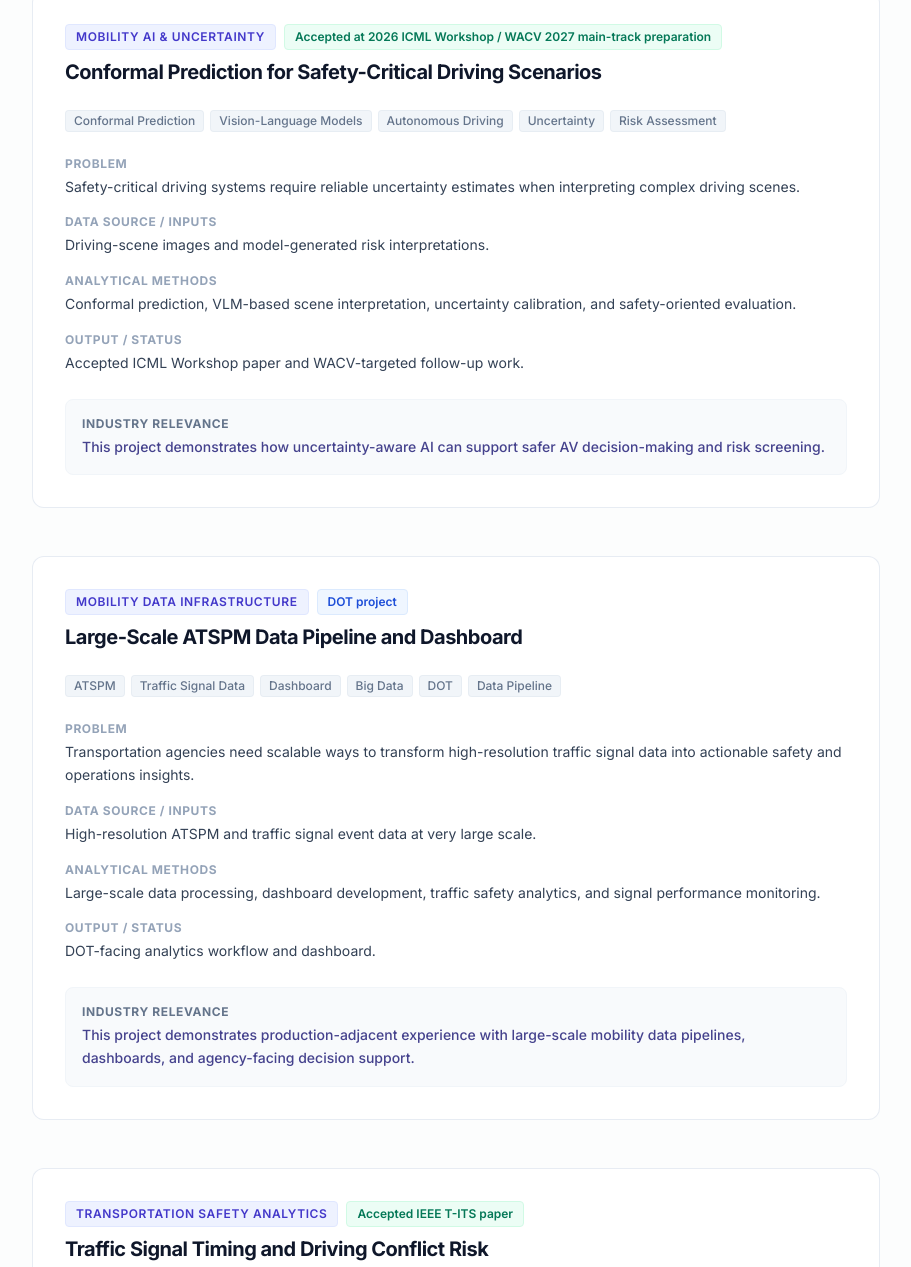
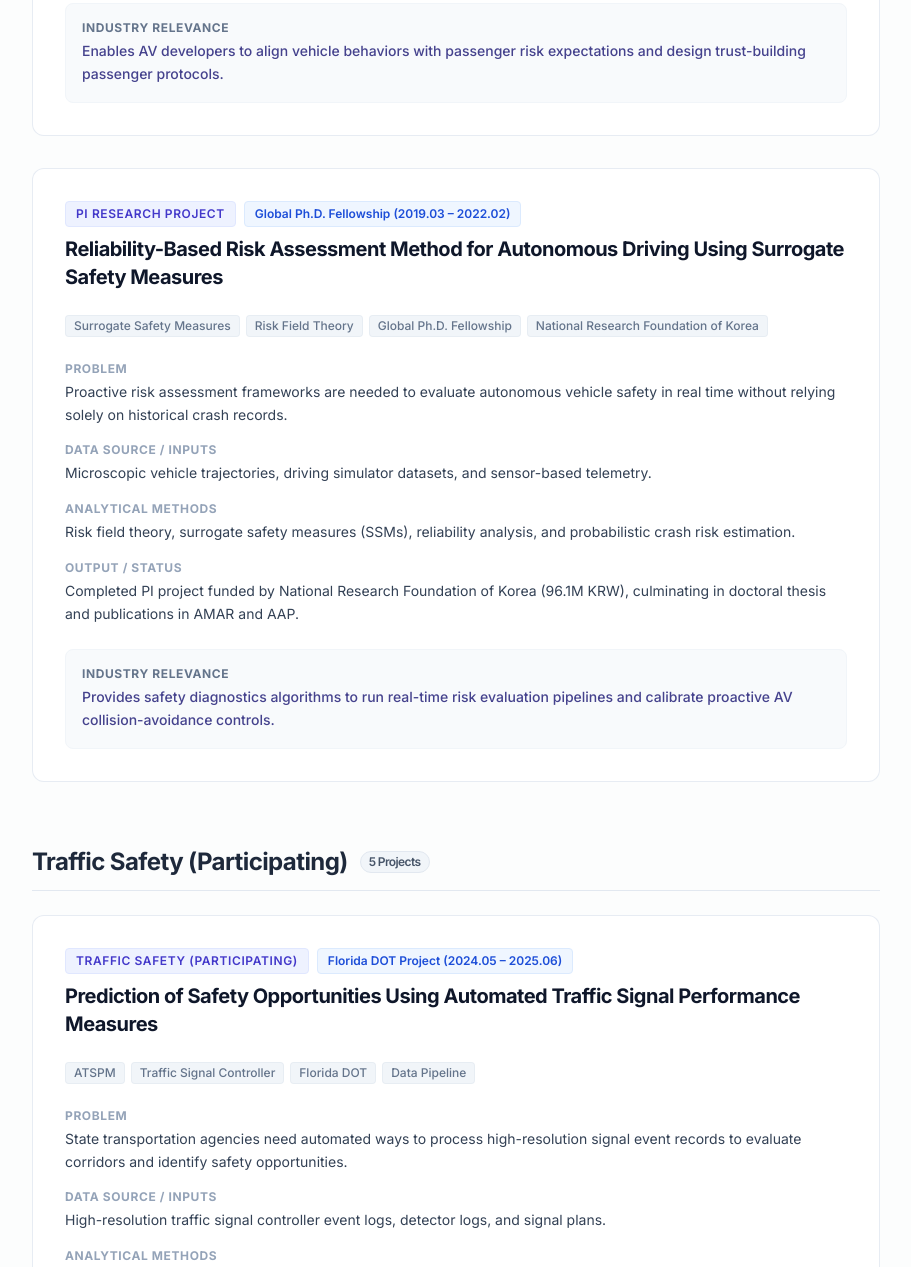
Before and after one commit to YangJunJoo/YangJunSite, an Astro site: page /YangJunSite/projects in a window 1280 px wide. Shown: the part 919-2186 px from the top of the page, without its empty margins (184-1095 px from the left). Built offline with nearby package versions, Linux system fonts and the light colour scheme; Astro itself is replaced by a stand-in of ours.

Commit message:
Update projects, profile, skills, and experience to align with CV

```diff
--- a/src/content/profile.yaml
+++ b/src/content/profile.yaml
@@ -1,7 +1,7 @@
 name: "Yang-Jun Joo, Ph.D."
-title: "Yang-Jun Joo, Ph.D. | Autonomous Driving Safety & Mobility AI"
-headline: "Autonomous Driving Safety · Mobility AI · Large-Scale Traffic Data Analytics"
-summary: "I develop data-driven methods to evaluate driving risk, identify safety-critical scenarios, and support safer autonomous and connected mobility systems. My work combines traffic safety, large-scale mobility data, machine learning, vision-language models, and uncertainty-aware prediction."
+title: "Yang-Jun Joo, Ph.D. | Autonomous Driving Safety & Mobility Data Analytics"
+headline: "Autonomous Driving Safety Evaluation · Conformal Prediction · Traffic Safety Analytics"
+summary: "I develop data-driven methods to evaluate driving safety, calibrate AI/ML uncertainty, and analyze large-scale mobility datasets. My research combines traffic safety engineering, deep learning (including vision-language models), conformal prediction, and big data pipelines to support safer connected and automated transportation systems."
 location: "Orlando, FL (Open to Remote / Relocation)"
 socials:
   cv: "/YangJunJoo_CV.pdf"
@@ -10,11 +10,11 @@ socials:
   email: "mailto:yangjunjoo.phd@gmail.com"
   github: "https://github.com/YangJunJoo"
 focus_areas:
-  - title: "Autonomous Driving Safety"
-    description: "Developing human-aligned and uncertainty-aware driving risk metrics to identify and evaluate safety-critical scenarios for next-generation autonomous vehicle systems."
-  - title: "Mobility AI & Vision-Language Models"
-    description: "Applying state-of-the-art vision-language models and deep learning to interpret complex traffic scenes, improve scenario understanding, and automate safety analytics."
-  - title: "Large-Scale Traffic Data Analytics"
-    description: "Designing end-to-end data pipelines for high-resolution traffic signal controller data (ATSPM) and telemetry data to generate operational insights and safety evaluations."
-  - title: "Transportation Risk & Insurance Analytics"
-    description: "Connecting infrastructure performance data, statistical driving conflict risk modeling, and predictive safety indicators to support insurance underwriting and risk modeling."
+  - title: "Autonomous Driving Safety Evaluation"
+    description: "Developing human-aligned risk perception metrics and evaluating driverless AV passenger risk judgment using naturalistic videos and surveys."
+  - title: "Uncertainty Calibration & VLMs"
+    description: "Applying conformal prediction to calibrate vision-language models (VLM) for driving scene QA, ensuring reliable confidence bounds in safety-critical settings."
+  - title: "Large-Scale Mobility Data Pipelines"
+    description: "Designing spatial-temporal data workflows and dashboards to process high-resolution traffic signal logs (ATSPM) and vehicle telemetry."
+  - title: "Traffic Safety & Risk Analytics"
+    description: "Utilizing risk field theory and surrogate safety measures (SSMs) to model rear-end conflicts and identify micro-level safety hotspots."
--- a/src/content/projects.yaml
+++ b/src/content/projects.yaml
@@ -1,79 +1,223 @@
-- title: "Autonomous Driving Risk Perception with VLMs"
-  category: "Autonomous Driving Safety"
-  status: "IEEE T-ITS revision / WACV-targeted work"
+- title: "Assessing Perceived Risk Of Autonomous Vehicle Passengers Using Dashcam Crash Video"
+  category: "PI Research Project"
+  status: "Sejong Science Fellowship (2024.09 – 2025.08)"
   featured: true
   tags:
     - "Autonomous Driving"
-    - "Vision-Language Models"
     - "Perceived Risk"
-    - "Safety Evaluation"
-    - "Survey"
-  problem: "Autonomous driving systems need better ways to identify and evaluate safety-critical driving scenarios."
-  data: "Driving-scene images, survey responses, perceived-risk ratings, and model-generated scene interpretations."
-  methods: "Vision-language models, perceived risk modeling, survey-based validation, and uncertainty-aware evaluation."
-  output: "IEEE T-ITS revision and WACV-targeted manuscript."
-  industry_relevance: "This project supports AV safety evaluation by connecting human risk perception, model interpretation, and uncertainty-aware decision support."
+    - "Dashcam Video Analysis"
+    - "Sejong Science Fellowship"
+    - "National Research Foundation of Korea"
+  problem: "Autonomous driving systems need to align with human risk perception in near-miss and safety-critical scenarios to improve passenger trust."
+  data: "Naturalistic driving/crash dashcam videos, passenger survey responses, and risk ratings."
+  methods: "Surveys, perceived risk modeling, regression models, and statistical comparison between AV and human-driven vehicle scenarios."
+  output: "Completed PI project funded by National Research Foundation of Korea (73.5M KRW), yielding publication manuscripts (under 1st revision at IEEE T-ITS)."
+  industry_relevance: "Enables AV developers to align vehicle behaviors with passenger risk expectations and design trust-building passenger protocols."
 
-- title: "Conformal Prediction for Safety-Critical Driving Scenarios"
-  category: "Mobility AI & Uncertainty"
-  status: "Accepted at 2026 ICML Workshop / WACV 2027 main-track preparation"
+- title: "Reliability-Based Risk Assessment Method for Autonomous Driving Using Surrogate Safety Measures"
+  category: "PI Research Project"
+  status: "Global Ph.D. Fellowship (2019.03 – 2022.02)"
   featured: true
   tags:
-    - "Conformal Prediction"
-    - "Vision-Language Models"
-    - "Autonomous Driving"
-    - "Uncertainty"
-    - "Risk Assessment"
-  problem: "Safety-critical driving systems require reliable uncertainty estimates when interpreting complex driving scenes."
-  data: "Driving-scene images and model-generated risk interpretations."
-  methods: "Conformal prediction, VLM-based scene interpretation, uncertainty calibration, and safety-oriented evaluation."
-  output: "Accepted ICML Workshop paper and WACV-targeted follow-up work."
-  industry_relevance: "This project demonstrates how uncertainty-aware AI can support safer AV decision-making and risk screening."
+    - "Surrogate Safety Measures"
+    - "Risk Field Theory"
+    - "Global Ph.D. Fellowship"
+    - "National Research Foundation of Korea"
+  problem: "Proactive risk assessment frameworks are needed to evaluate autonomous vehicle safety in real time without relying solely on historical crash records."
+  data: "Microscopic vehicle trajectories, driving simulator datasets, and sensor-based telemetry."
+  methods: "Risk field theory, surrogate safety measures (SSMs), reliability analysis, and probabilistic crash risk estimation."
+  output: "Completed PI project funded by National Research Foundation of Korea (96.1M KRW), culminating in doctoral thesis and publications in AMAR and AAP."
+  industry_relevance: "Provides safety diagnostics algorithms to run real-time risk evaluation pipelines and calibrate proactive AV collision-avoidance controls."
 
-- title: "Large-Scale ATSPM Data Pipeline and Dashboard"
-  category: "Mobility Data Infrastructure"
-  status: "DOT project"
+- title: "Network Level Proactive Traffic Operations Indicator (NPTOI) Using Artificial Intelligence (AI) and Connected Vehicle Data Integration"
+  category: "Artificial Intelligence (Participating)"
+  status: "Active Research Project (2025.05 – Present)"
   featured: true
   tags:
-    - "ATSPM"
-    - "Traffic Signal Data"
-    - "Dashboard"
-    - "Big Data"
-    - "DOT"
-    - "Data Pipeline"
-  problem: "Transportation agencies need scalable ways to transform high-resolution traffic signal data into actionable safety and operations insights."
-  data: "High-resolution ATSPM and traffic signal event data at very large scale."
-  methods: "Large-scale data processing, dashboard development, traffic safety analytics, and signal performance monitoring."
-  output: "DOT-facing analytics workflow and dashboard."
-  industry_relevance: "This project demonstrates production-adjacent experience with large-scale mobility data pipelines, dashboards, and agency-facing decision support."
+    - "Connected Vehicles"
+    - "Artificial Intelligence"
+    - "Traffic State Prediction"
+    - "Spatiotemporal Transformer"
+  problem: "Urban transportation networks lack proactive indicators that forecast traffic states and systems performance in real time using sparse connected vehicle telemetry."
+  data: "High-resolution connected vehicle trajectories, speed grids, and weather data."
+  methods: "Spatiotemporal transformers (e.g., MMCAformer), cross-attention fusion, and deep learning for traffic state forecasting."
+  output: "Active research project yielding manuscripts under review at IEEE T-ITS and TRB."
+  industry_relevance: "Provides traffic management centers and fleet routing systems with highly accurate network-wide traffic and speed predictions."
 
-- title: "Traffic Signal Timing and Driving Conflict Risk"
-  category: "Transportation Safety Analytics"
-  status: "Accepted IEEE T-ITS paper"
+- title: "Prediction of Safety Opportunities Using Automated Traffic Signal Performance Measures"
+  category: "Traffic Safety (Participating)"
+  status: "Florida DOT Project (2024.05 – 2025.06)"
   featured: false
   tags:
-    - "Traffic Signal"
-    - "Safety Analytics"
-    - "Conflict Risk"
-    - "Rear-End Risk"
-    - "Smart Mobility"
-  problem: "Traffic signal timing can shape driving risk, but agencies need data-driven evidence to understand when and where safety risks emerge."
-  data: "Traffic signal event data, detector data, and safety conflict measures."
-  methods: "Statistical modeling, signal performance analytics, and risk assessment."
-  output: "Accepted IEEE T-ITS publication."
-  industry_relevance: "This project shows how infrastructure data can be used to evaluate and improve road safety outcomes."
+    - "ATSPM"
+    - "Traffic Signal Controller"
+    - "Florida DOT"
+    - "Data Pipeline"
+  problem: "State transportation agencies need automated ways to process high-resolution signal event records to evaluate corridors and identify safety opportunities."
+  data: "High-resolution traffic signal controller event logs, detector logs, and signal plans."
+  methods: "Large-scale data processing pipelines, performance measure computations (ATSPM), and dashboard-facing safety analytics."
+  output: "Completed FDOT-sponsored research project (2024–2025) and agency-facing analytical dashboard."
+  industry_relevance: "Demonstrates capability in building scalable data pipelines that convert raw hardware event logs into actionable agency decisions."
 
-- title: "VLM-Based Workflow Automation for Transportation Safety"
-  category: "AI Workflow Automation"
-  status: "Manuscript in preparation"
+- title: "Development of Infrastructure Information Integration and Management Technology for Real-Time Traffic Safety Facilities"
+  category: "Traffic Safety (Participating)"
+  status: "Korean National Police Agency Project (2021.04 – 2024.03)"
   featured: false
   tags:
-    - "Vision-Language Models"
-    - "Workflow Automation"
-    - "Transportation Safety"
-    - "Applied AI"
-  problem: "Transportation safety analysis often requires time-consuming manual interpretation of visual and textual data."
-  data: "Transportation safety data, image-based driving scenarios, and structured analytical outputs."
-  methods: "VLM-based workflow automation, structured prompting, automated interpretation, and validation."
-  output: "IEEE T-ITS-targeted manuscript in preparation."
-  industry_relevance: "This project demonstrates how AI agents and VLMs can improve the scalability of safety analytics workflows."
+    - "Smart Mobility"
+    - "Infrastructure Integration"
+    - "Traffic Safety Facilities"
+    - "National Police Agency"
+  problem: "Integrating and managing diverse traffic safety facility data in real time is critical to support cooperative traffic control strategies and connected vehicle deployments."
+  data: "Traffic safety facility status logs, real-time control metrics, and detector feeds."
+  methods: "System architecture design, database management, and information integration frameworks."
+  output: "Completed research deliverables, guidelines, and technical reports delivered to the Korean National Police Agency."
+  industry_relevance: "Demonstrates experience in managing large-scale public infrastructure database systems and smart city integrations."
+
+- title: "Development information and operating management technologies for introducing cooperative traffic control strategy for introducing cooperative traffic control strategies"
+  category: "Traffic Safety (Participating)"
+  status: "Korean National Police Agency Project (2021.04 – 2024.03)"
+  featured: false
+  tags:
+    - "Cooperative Control"
+    - "Smart Mobility"
+    - "Traffic Operations"
+    - "National Police Agency"
+  problem: "Establishing cooperative traffic control frameworks for connected environments to safely manage mixed traffic of human-driven and automated vehicles."
+  data: "Signal timing plans, simulator-based traffic logs, and cooperative vehicle telemetry."
+  methods: "Multi-agent coordination, signal optimization models, and microscopic traffic simulation."
+  output: "Completed research deliverables, system models, and guidelines for cooperative traffic control."
+  industry_relevance: "Supports the deployment of cooperative intelligent transport systems (C-ITS) and vehicle-to-infrastructure (V2I) safety integrations."
+
+- title: "Development of Proactive Safety Support System for Vulnerable Pedestrians based on Big Data Analysis of Pedestrian Behavior Using Video Monitoring Technology"
+  category: "Traffic Safety (Participating)"
+  status: "Seoul Business Agency Project (2017.12 – 2018.11)"
+  featured: false
+  tags:
+    - "Pedestrian Safety"
+    - "Video Monitoring"
+    - "Big Data"
+    - "Seoul Business Agency"
+  problem: "High pedestrian crash rates at urban crosswalks necessitate proactive monitoring and warning systems to detect near-miss conflicts before crashes occur."
+  data: "Video monitoring streams, pedestrian tracking logs, and vehicle approach speeds."
+  methods: "Video-based pedestrian detection, trajectory tracking, behavior pattern analysis, and conflict risk estimation."
+  output: "Completed research project delivering proactive warning algorithms and pedestrian risk assessment guidelines."
+  industry_relevance: "Highly relevant for developing advanced driver assistance systems (ADAS) and V2X warning protocols for vulnerable road users (VRUs)."
+
+- title: "Development of EEMD Application Based on Traffic Collision Frequency Simulation for Detecting High Collision Concentration Location"
+  category: "Traffic Safety (Participating)"
+  status: "MSIT / KAIA Project (2017.06 – 2018.06)"
+  featured: false
+  tags:
+    - "EEMD"
+    - "Collision Simulation"
+    - "Hotspot Identification"
+    - "Ministry of Science & ICT"
+  problem: "Traditional crash hotspot identification methods are reactive, rely on sparse crash histories, and suffer from regression-to-the-mean biases."
+  data: "Historical crash records, regional roadway geometry datasets, and simulated collision frequencies."
+  methods: "Ensemble Empirical Mode Decomposition (EEMD), spatial statistics, and traffic collision frequency simulation."
+  output: "Completed research project yielding non-stationary spatial analysis algorithms for hotspot identification."
+  industry_relevance: "Enables DOTs and municipal agencies to accurately target infrastructure improvements and proactive safety treatments."
+
+- title: "Developing a data-driven activity-based travel demand model using interpretable deep learning approaches"
+  category: "Artificial Intelligence (Participating)"
+  status: "Ministry of Science and ICT Project (2020.06 – 2021.02)"
+  featured: false
+  tags:
+    - "Deep Learning"
+    - "Explainable AI"
+    - "Travel Demand"
+    - "Ministry of Science & ICT"
+  problem: "Traditional choice models fail to capture complex non-linear behaviors, while black-box deep learning models lack the interpretability needed for transport policy decisions."
+  data: "Household travel surveys, demographic datasets, and regional public transit statistics."
+  methods: "Deep neural networks, explainable AI techniques (SHAP, LIME), and activity-based travel choice modeling."
+  output: "Developed a data-driven travel demand model with feature attribution diagnostics."
+  industry_relevance: "Assists urban planners and fleet operators in understanding user choice drivers for service planning."
+
+- title: "Micro-traffic information generation by lane using an image-based deep generation model"
+  category: "Artificial Intelligence (Participating)"
+  status: "Ministry of Science and ICT Project (2019.06 – 2020.05)"
+  featured: false
+  tags:
+    - "Deep Generative Models"
+    - "Computer Vision"
+    - "Lane-Level Traffic"
+    - "Ministry of Science & ICT"
+  problem: "Generating fine-grained, lane-level traffic flow and speed information where physical traffic detectors are sparse or missing."
+  data: "Standard surveillance video feeds and raw camera streams."
+  methods: "Computer vision, lane-detection models, and deep generative algorithms."
+  output: "Completed research project yielding lane-level traffic flow generation algorithms and technical papers."
+  industry_relevance: "Shows experience in computer vision, deep learning, and video-based traffic flow monitoring workflows."
+
+- title: "Development of Traffic Congestion Management Strategy Using Integrated Vehicle Detection System Based on Unmanned Aircraft and Loop Detector"
+  category: "Artificial Intelligence (Participating)"
+  status: "Ministry of Science and ICT Project (2018.03 – 2019.05)"
+  featured: false
+  tags:
+    - "UAV Telemetry"
+    - "Congestion Management"
+    - "Sensor Integration"
+    - "Ministry of Science & ICT"
+  problem: "Inductive loop detectors provide limited spatial coverage, making it difficult to monitor and manage highway bottleneck congestion dynamically."
+  data: "UAV aerial video, loop detector occupancy logs, and highway traffic speeds."
+  methods: "UAV video vehicle tracking, multi-source sensor integration, and congestion mitigation strategy design."
+  output: "Completed project delivering sensor integration frameworks and active traffic management algorithms."
+  industry_relevance: "Provides architectural foundations for multi-source highway monitoring platforms and drone-based patrol systems."
+
+- title: "A Study on the Extension of the West Rail Transit to the Seoul National University"
+  category: "Transportation Demand Forecasting (Participating)"
+  status: "Seoul National University Project (2020.03 – 2020.11)"
+  featured: false
+  tags:
+    - "Rail Transit"
+    - "Demand Forecasting"
+    - "Feasibility Study"
+    - "Seoul National University"
+  problem: "Evaluating the social benefits and projecting transit ridership for extending municipal rail links into transit-deficient campus zones."
+  data: "Smart card transit transaction logs, commute surveys, and geographic GIS layers."
+  methods: "Four-step transportation demand forecasting, modal split estimation, and cost-benefit analysis."
+  output: "Completed feasibility reports and demand projections delivered to transit planning groups."
+  industry_relevance: "Demonstrates experience in public infrastructure feasibility reviews and transportation economic assessments."
+
+- title: "Construction of Railway Network in Preparation for Inter-Korean Railway Connection"
+  category: "Transportation Demand Forecasting (Participating)"
+  status: "Korea National Railway Project (2019.07 – 2020.09)"
+  featured: false
+  tags:
+    - "Railway Network"
+    - "Logistics Modeling"
+    - "Korea National Railway"
+  problem: "Modeling macro-level freight and passenger railway demand under potential geopolitical and logistics integration."
+  data: "International trade flow datasets, historical rail capacity logs, and geopolitical benchmark profiles."
+  methods: "Logistics network assignment, cargo demand forecasting, and bottleneck identification."
+  output: "Completed strategic rail network planning roadmap and investment priority blueprints."
+  industry_relevance: "Demonstrates capacity in large-scale infrastructure planning and international logistics corridor design."
+
+- title: "A Study on the Establishment of the First National Basic Plan for the Promotion of Pedestrian Safety and Convenience"
+  category: "Transportation Demand Forecasting (Participating)"
+  status: "Ministry of Public Administration and Security Project (2019.04 – 2019.12)"
+  featured: false
+  tags:
+    - "Pedestrian Safety"
+    - "National Plan"
+    - "Safety Policy"
+    - "Ministry of Public Administration & Security"
+  problem: "Formulating a national-level framework and standardized metrics to systematically assess and improve pedestrian safety nationwide."
+  data: "Nationwide pedestrian crash records, pedestrian facility inventories, and safety perception surveys."
+  methods: "Spatial safety risk modeling, policy benchmarking, Delphi surveys, and multi-criteria decision analysis."
+  output: "Delivered framework guidelines and official indicators for Korea's first national pedestrian safety plan."
+  industry_relevance: "Shows capability in translating complex safety data into actionable policy guidelines and national standards."
+
+- title: "Preliminary Feasibility Study for the Central East-West Transit Railway and Line 1 Extension"
+  category: "Transportation Demand Forecasting (Participating)"
+  status: "Ministry of Land, Infrastructure and Transport Project (2018.05 – 2019.04)"
+  featured: false
+  tags:
+    - "Transit Extension"
+    - "Feasibility Study"
+    - "MOLIT"
+  problem: "Conducting early-stage economic and engineering feasibility analyses for major transit lines to optimize national capital allocation."
+  data: "National census datasets, regional travel logs, and GIS infrastructure maps."
+  methods: "Four-step planning demand model, utility-based mode choice, and economic feasibility evaluation (B/C ratio)."
+  output: "Delivered preliminary feasibility study report to the Ministry of Land, Infrastructure and Transport."
+  industry_relevance: "Illustrates deep familiarity with government evaluation criteria and transportation economic valuation."
--- a/src/pages/projects.astro
+++ b/src/pages/projects.astro
@@ -5,6 +5,18 @@ import ProjectCard from '../components/ProjectCard.astro';
 import { getProjects } from '../utils/content';
 
 const projects = getProjects();
+
+const categories = [
+  "PI Research Project",
+  "Traffic Safety (Participating)",
+  "Artificial Intelligence (Participating)",
+  "Transportation Demand Forecasting (Participating)"
+];
+
+const groupedProjects = categories.map(cat => ({
+  name: cat,
+  items: projects.filter(p => p.category === cat)
+})).filter(group => group.items.length > 0);
 ---
 
 <Layout
@@ -15,9 +27,23 @@ const projects = getProjects();
     title="Applied Research Projects"
     subtitle="Data-driven methodologies and AI-powered workflows targeting autonomous driving safety, big data pipelines, and infrastructure risk analytics."
   >
-    <div class="space-y-12 mt-8">
-      {projects.map((project) => (
-        <ProjectCard project={project} isDetailed={true} />
+    <div class="space-y-16 mt-8">
+      {groupedProjects.map((group) => (
+        <div class="space-y-6">
+          <div class="border-b border-slate-200 pb-3">
+            <h2 class="text-2xl font-bold text-slate-800 tracking-tight flex items-center gap-3">
+              {group.name}
+              <span class="text-xs font-semibold px-2 py-0.5 bg-slate-100 border border-slate-200 rounded-full text-slate-600">
+                {group.items.length} {group.items.length === 1 ? 'Project' : 'Projects'}
+              </span>
+            </h2>
+          </div>
+          <div class="grid grid-cols-1 gap-8">
+            {group.items.map((project) => (
+              <ProjectCard project={project} isDetailed={true} />
+            ))}
+          </div>
+        </div>
       ))}
     </div>
   </Section>
```
Also changed, not shown: src/content/experience.yaml (+10 -10 lines), src/content/skills.yaml (+15 -15 lines), 1 other file.
